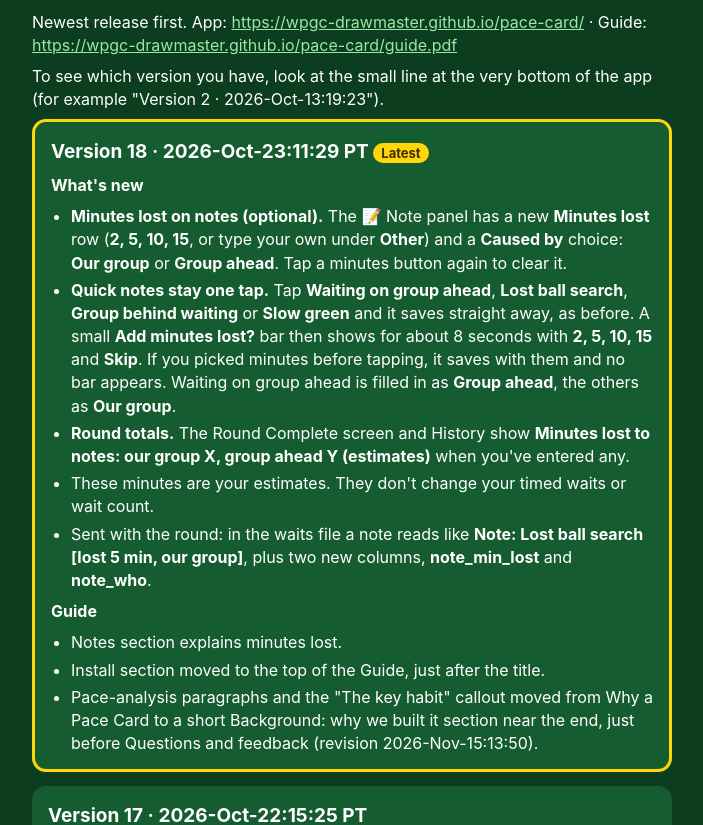
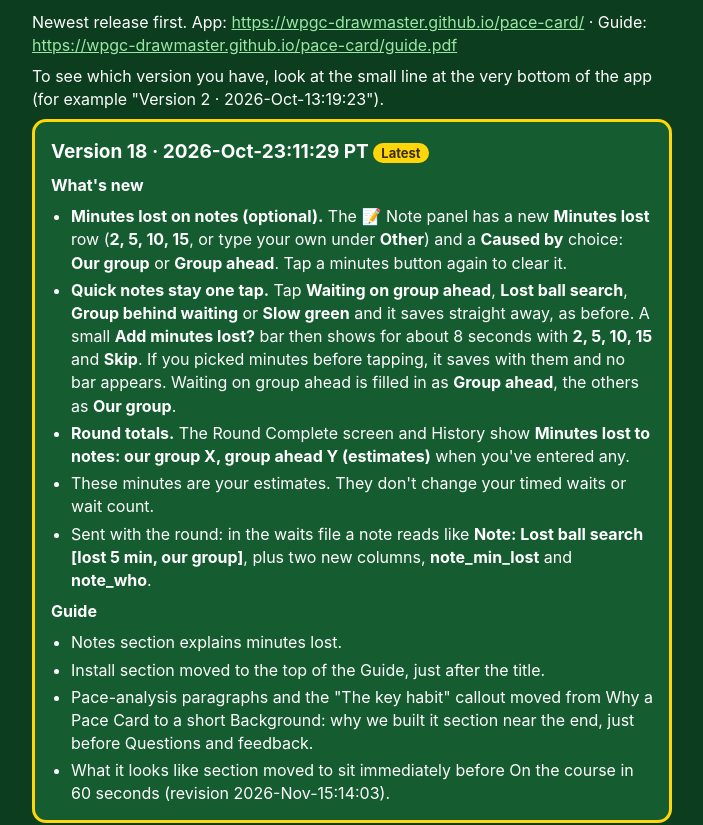
Before and after one commit to wpgc-drawmaster/pace-card, a plain HTML site: page releases.html in a window 1280 px wide. Shown: the part 140-965 px from the top of the page, without its empty margins (288-991 px from the left). Drawn offline with Linux system fonts and the light colour scheme.

Commit message:
Guide: move What it looks like before On the course in 60 seconds
Screenshots now sit immediately after Why a Pace Card and before the
quick-start steps. Revision 2026-Nov-15:14:03. No app version bump.

```diff
--- a/releases.html
+++ b/releases.html
@@ -27,7 +27,8 @@ ul{padding-left:20px;margin:4px 0}li{margin:4px 0}a{color:#9be7a5}p{margin:8px 0
 <ul>
 <li>Notes section explains minutes lost.</li>
 <li>Install section moved to the top of the Guide, just after the title.</li>
-<li>Pace-analysis paragraphs and the &quot;The key habit&quot; callout moved from Why a Pace Card to a short Background: why we built it section near the end, just before Questions and feedback (revision 2026-Nov-15:13:50).</li>
+<li>Pace-analysis paragraphs and the &quot;The key habit&quot; callout moved from Why a Pace Card to a short Background: why we built it section near the end, just before Questions and feedback.</li>
+<li>What it looks like section moved to sit immediately before On the course in 60 seconds (revision 2026-Nov-15:14:03).</li>
 </ul>
 
 </section>
```
Also changed, not shown: 1 other file.
